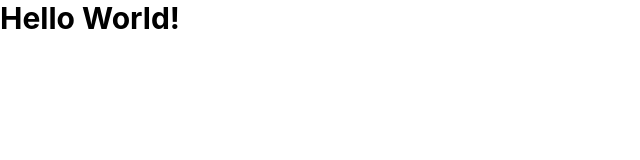
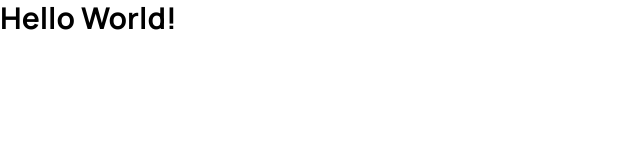
Before and after one commit to azikulovv/operations-live-web, a Nuxt app: page / in a window 1280 px wide. Shown: the top 160 px of the page, without its empty margins (0-640 px from the left). Built offline with nearby package versions, Linux system fonts and the light colour scheme.

Commit message:
feat: добавлено подключение шрифта Manrope и обновление стилей для html

```diff
--- a/app/assets/css/main.css
+++ b/app/assets/css/main.css
@@ -1 +1,13 @@
+@import url('https://fonts.googleapis.com/css2?family=Manrope:wght@400;500;600;700&display=swap');
+
 @import 'tailwindcss';
+
+html {
+  font-family:
+    'Manrope',
+    system-ui,
+    -apple-system,
+    BlinkMacSystemFont,
+    'Segoe UI',
+    sans-serif;
+}
```
